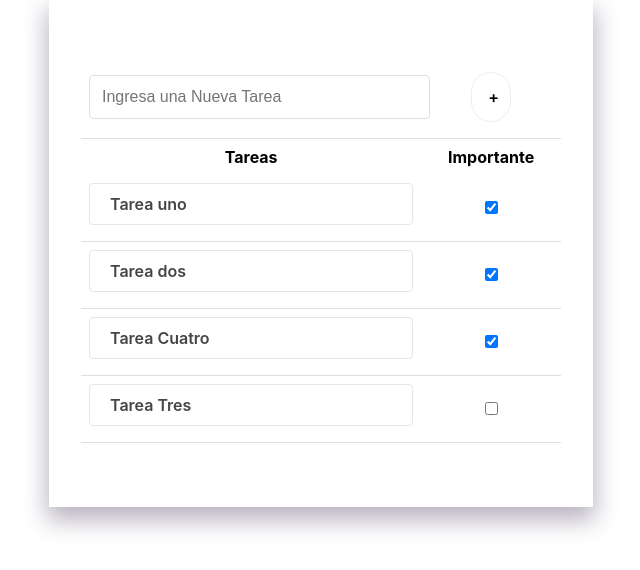
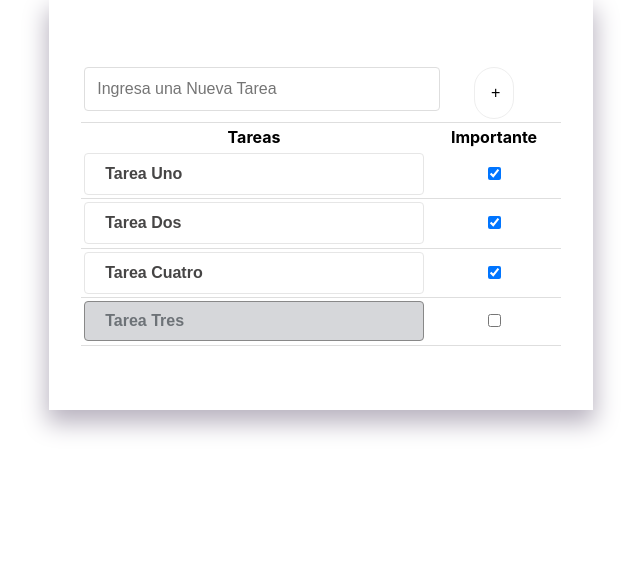
Before and after one commit to WillRock24/tareas, a React (Create React App) app: page / in a window 1280 px wide. Shown: the top 570 px of the page, without its empty margins (319-959 px from the left). Built offline with nearby package versions, Linux system fonts and the light colour scheme.

Commit message:
revision de css

```diff
--- a/src/App.js
+++ b/src/App.js
@@ -6,8 +6,8 @@ import { CrearTarea } from './componentes/CrearTarea.js';
 function App() {
 
   const [datosTareas, setdatosTareas] = useState([
-    { nombre: "Tarea uno", completado: false, importante: true },
-    { nombre: "Tarea dos", completado: false, importante: true },
+    { nombre: "Tarea Uno", completado: false, importante: true },
+    { nombre: "Tarea Dos", completado: false, importante: true },
     { nombre: "Tarea Tres", completado: true, importante: false },
     { nombre: "Tarea Cuatro", completado: false, importante: true }
   ]);
--- a/src/componentes/TareaTabla.js
+++ b/src/componentes/TareaTabla.js
@@ -4,7 +4,7 @@ import React from "react";
 export const TareaTabla = props => (
 
     <tr key={props.tarea.nombre}>
-        <td> <button className={props.tarea.completado ? 'buttondesactivado' : 'button'} onClick={() => props.cambioEstadoTarea(props.tarea)} > {props.tarea.nombre}</button>
+        <td> <button className={props.tarea.completado ? 'buttondesactivado' : 'buttonactivado'} onClick={() => props.cambioEstadoTarea(props.tarea)} > {props.tarea.nombre}</button>
         </td>
         <td>
             <input
--- a/src/index.css
+++ b/src/index.css
@@ -7,20 +7,54 @@ body {
   -moz-osx-font-smoothing: grayscale;
 }
 
-code {
-  font-family: source-code-pro, Menlo, Monaco, Consolas, 'Courier New',
-    monospace;
+table {
+  border-collapse: collapse;
+  border-spacing: 0;
+  width: 100%;
+  max-width: 100%;
 }
 
-.checkboxtrue{
-
-  border: 1px solid #2bdd52;
-  background-color: #2bdd52;
-  font-family: Verdana, Arial, Helvetica, sans-serif;
-  font-size: 12px;
-   color: #2bdd52;
+thead th {
+  border-bottom: 2px solid #dedede;
 }
 
+tfoot th {
+  border-top: 2px solid #dedede;
+}
+
+td {
+  border-bottom: 1px solid #dedede;
+  text-align: right;
+}
+
+th,
+td {
+  text-align: center;
+  align-content: center;
+  padding: 0.2rem;
+}
+
+/**
+ * Forms
+ */
+  [type=text], select {
+  display: block;
+  border: 1px solid #dedede;
+  border-radius: 4px;
+  padding: 0.75rem;
+  outline: none;
+  background: transparent;
+  margin-bottom: 0.5rem;
+  font-size: 1rem;
+  width: 97%;
+  max-width: 100%;
+  line-height: 1;
+}
+
+ [type=text]:focus, [type=text]:active, select:focus, select:active{
+  border: 1px solid #afafaf;
+  box-shadow: inset 0 1px 1px rgba(0, 0, 0, 0.1), 0 0 6px #a9aaa9;
+}
 
 .FormContainer {
   max-width: 30rem;
@@ -54,7 +88,8 @@ code {
   margin: 0 0 0 rem 0;
 
 }
-.button, a.button, button, [type=button] {
+
+.buttonactivado {
   -webkit-appearance: none;
   display: inline-block;
   border: 1px solid #e6e6e6;
@@ -62,31 +97,9 @@ code {
   background: #ffffff;
   color: #464545;
   font-weight: 600;
-  font-family: -apple-system, BlinkMacSystemFont, Helvetica Neue, Helvetica, Arial, sans-serif;
   font-size: 1rem;
   text-transform: none;
   padding: 0.75rem 1.25rem;
-  margin: 0 0 0.5rem 0;
-  vertical-align: middle;
-  text-align: left;
-  cursor: pointer;
-  text-decoration: none;
-  line-height: 1;
-  width: 100%;
-}
-.button {
-  -webkit-appearance: none;
-  display: inline-block;
-  border: 1px solid #e6e6e6;
-  border-radius: 4px;
-  background: #ffffff;
-  color: #464545;
-  font-weight: 600;
-  font-family: -apple-system, BlinkMacSystemFont, Helvetica Neue, Helvetica, Arial, sans-serif;
-  font-size: 1rem;
-  text-transform: none;
-  padding: 0.75rem 1.25rem;
-  margin: 0 0 0.5rem 0;
   vertical-align: middle;
   text-align: left;
   cursor: pointer;
@@ -95,19 +108,17 @@ code {
   width: 100%;
 }
 
-.buttonactivado {
+.buttondesactivado {
   -webkit-appearance: none;
   display: inline-block;
   border-radius: 4px;
   background: #d6d7da;
   border: 1px solid #888888;
    font-weight: 600;
-  font-family: -apple-system, BlinkMacSystemFont, Helvetica Neue, Helvetica, Arial, sans-serif;
   font-size: 1rem;
-  color:#53565a;
+  color:#6d7277;
   text-transform: none;
   padding: 0.7rem 1.25rem;
-  margin: 0 0 0.5rem 0;
   vertical-align: middle;
   text-align: left;
   cursor: pointer;
@@ -115,106 +126,3 @@ code {
   line-height: 1;
   width: 100%;
 }
-
-table {
-  border-collapse: collapse;
-  border-spacing: 0;
-  width: 100%;
-  max-width: 100%;
-}
-
-thead th {
-  border-bottom: 2px solid #dedede;
-}
-
-tfoot th {
-  border-top: 2px solid #dedede;
-}
-
-td {
-  border-bottom: 1px solid #dedede;
-  text-align: right;
-}
-
-th,
-td {
-  text-align: center;
-  align-content: center;
-  padding: 0.5rem;
-}
-
-caption {
-  padding: 1rem 0;
-  caption-side: bottom;
-  color: #ababab;
-}
-
-.striped-table tbody tr:nth-child(odd) {
-  background-color: #f8f8f8;
-  align-content: center;
-}
-
-.contain-table {
-  overflow-x: auto;
-}
-
-@media (min-width: 600px) {
-  .contain-table {
-    width: 100%;
-  }
-}
-
-
-/**
- * Forms
- */
- [type=color], [type=date], [type=datetime], [type=datetime-local], [type=email], [type=month], [type=number], [type=password], [type=search], [type=tel], [type=text], [type=url], [type=week], [type=time], select, textarea {
-  display: block;
-  border: 1px solid #dedede;
-  border-radius: 4px;
-  padding: 0.75rem;
-  outline: none;
-  background: transparent;
-  margin-bottom: 0.5rem;
-  font-size: 1rem;
-  width: 97%;
-  max-width: 100%;
-  line-height: 1;
-}
-
-[type=color]:hover, [type=date]:hover, [type=datetime]:hover, [type=datetime-local]:hover, [type=email]:hover, [type=month]:hover, [type=number]:hover, [type=password]:hover, [type=search]:hover, [type=tel]:hover, [type=text]:hover, [type=url]:hover, [type=week]:hover, [type=time]:hover, select:hover, textarea:hover {
-  border: 1px solid #c5c5c5;
-}
-
-[type=color]:focus, [type=color]:active, [type=date]:focus, [type=date]:active, [type=datetime]:focus, [type=datetime]:active, [type=datetime-local]:focus, [type=datetime-local]:active, [type=email]:focus, [type=email]:active, [type=month]:focus, [type=month]:active, [type=number]:focus, [type=number]:active, [type=password]:focus, [type=password]:active, [type=search]:focus, [type=search]:active, [type=tel]:focus, [type=tel]:active, [type=text]:focus, [type=text]:active, [type=url]:focus, [type=url]:active, [type=week]:focus, [type=week]:active, [type=time]:focus, [type=time]:active, select:focus, select:active, textarea:focus, textarea:active {
-  border: 1px solid #afafaf;
-  box-shadow: inset 0 1px 1px rgba(0, 0, 0, 0.1), 0 0 6px #a9aaa9;
-}
-
-textarea {
-  overflow: auto;
-  height: auto;
-}
-
-fieldset {
-  border: 1px solid #dedede;
-  border-radius: 4px;
-  padding: 1rem;
-  margin: 1.5rem 0;
-}
-
-label {
-  text-align: center;
-  font-weight: 600;
-  max-width: 100%;
-  display: block;
-  margin: 1rem 0 0.5rem;
-}
-
-@media (min-width: 600px) {
-  .split-form label {
-    text-align: right;
-    padding: 0 0.5rem;
-    margin-bottom: 1rem;
-  }
-}
```
